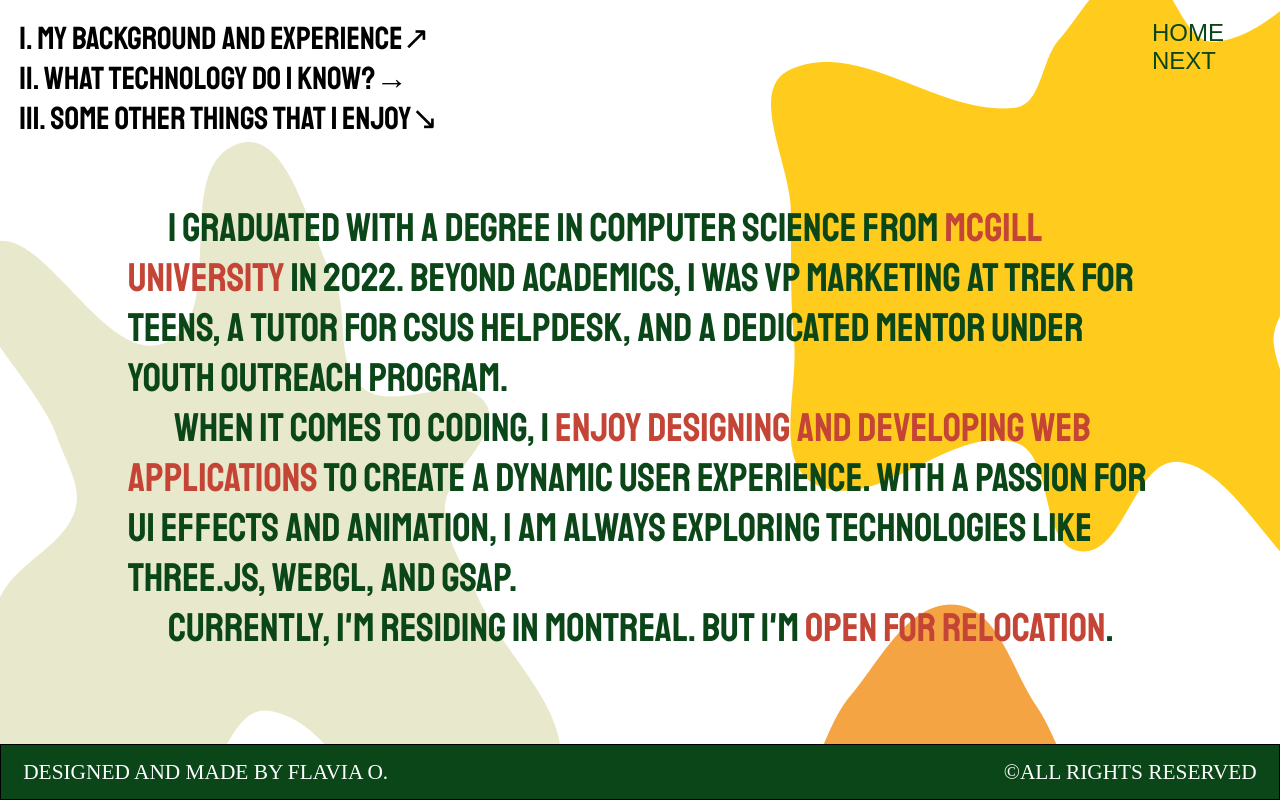
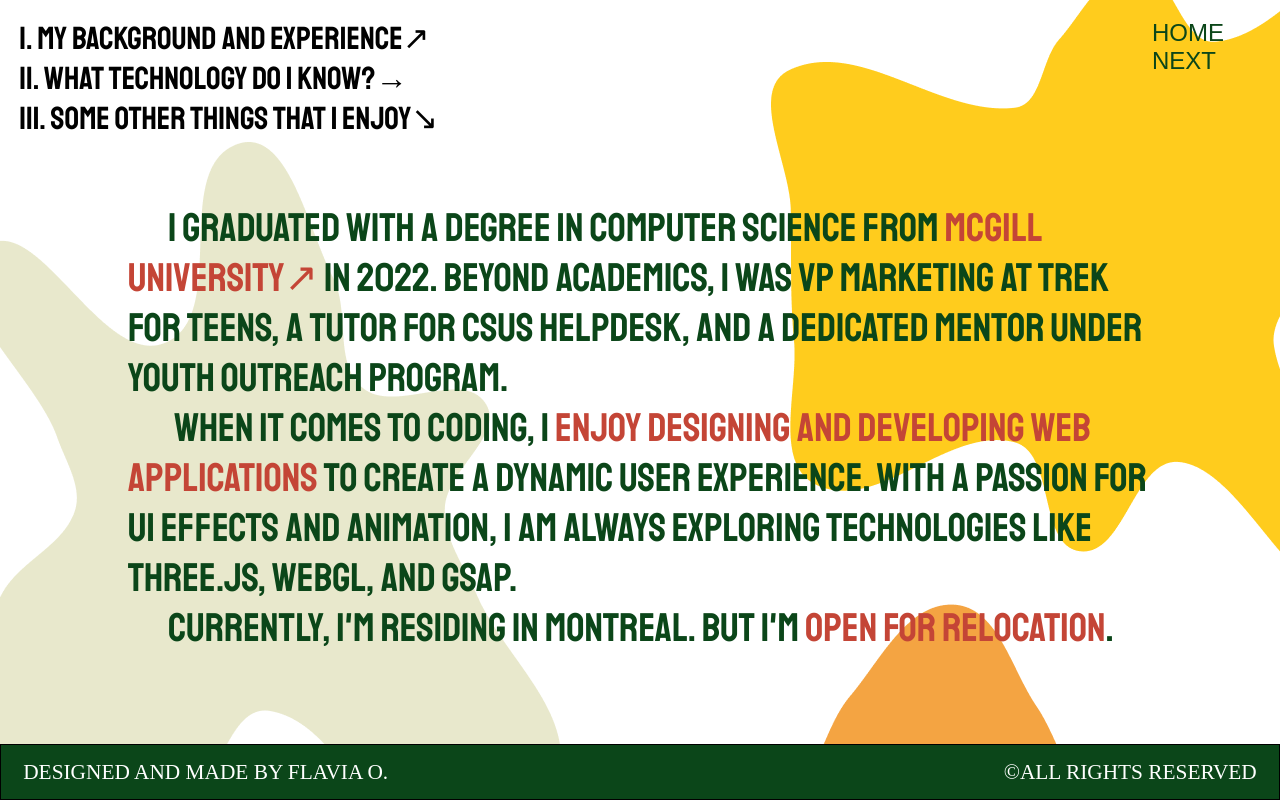
Before and after one commit to flaviaouyang/portfolio-site, a React (Create React App) app: page /about in a window 1280 px wide. Built offline with nearby package versions, Linux system fonts and the light colour scheme; the HTML template or start-up script is replaced by a standard one; a web font is replaced by a local one.

Commit message:
update about me

```diff
--- a/src/components/about-me/background.js
+++ b/src/components/about-me/background.js
@@ -2,7 +2,7 @@
   return (
     <div className="about-text">
       &emsp;I graduated with a degree in computer science from{" "}
-      <a href="https://www.mcgill.ca/">McGill University</a> in 2022. Beyond
+      <a href="https://www.mcgill.ca/">McGill University&#8599;</a> in 2022. Beyond
       academics, I was VP Marketing at Trek for Teens, a Tutor for CSUS
       helpdesk, and a dedicated Mentor under Youth Outreach Program.
       <br />
```
